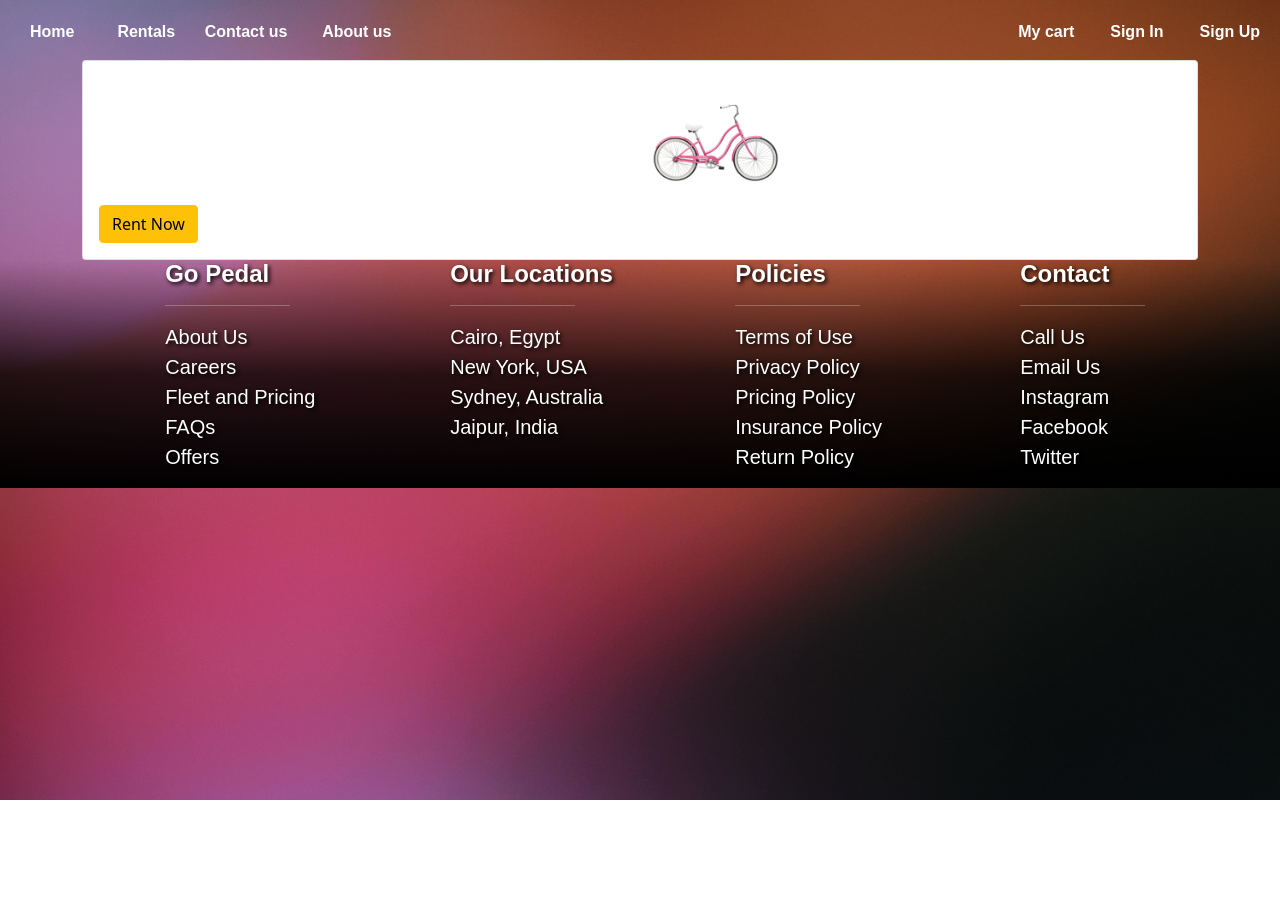
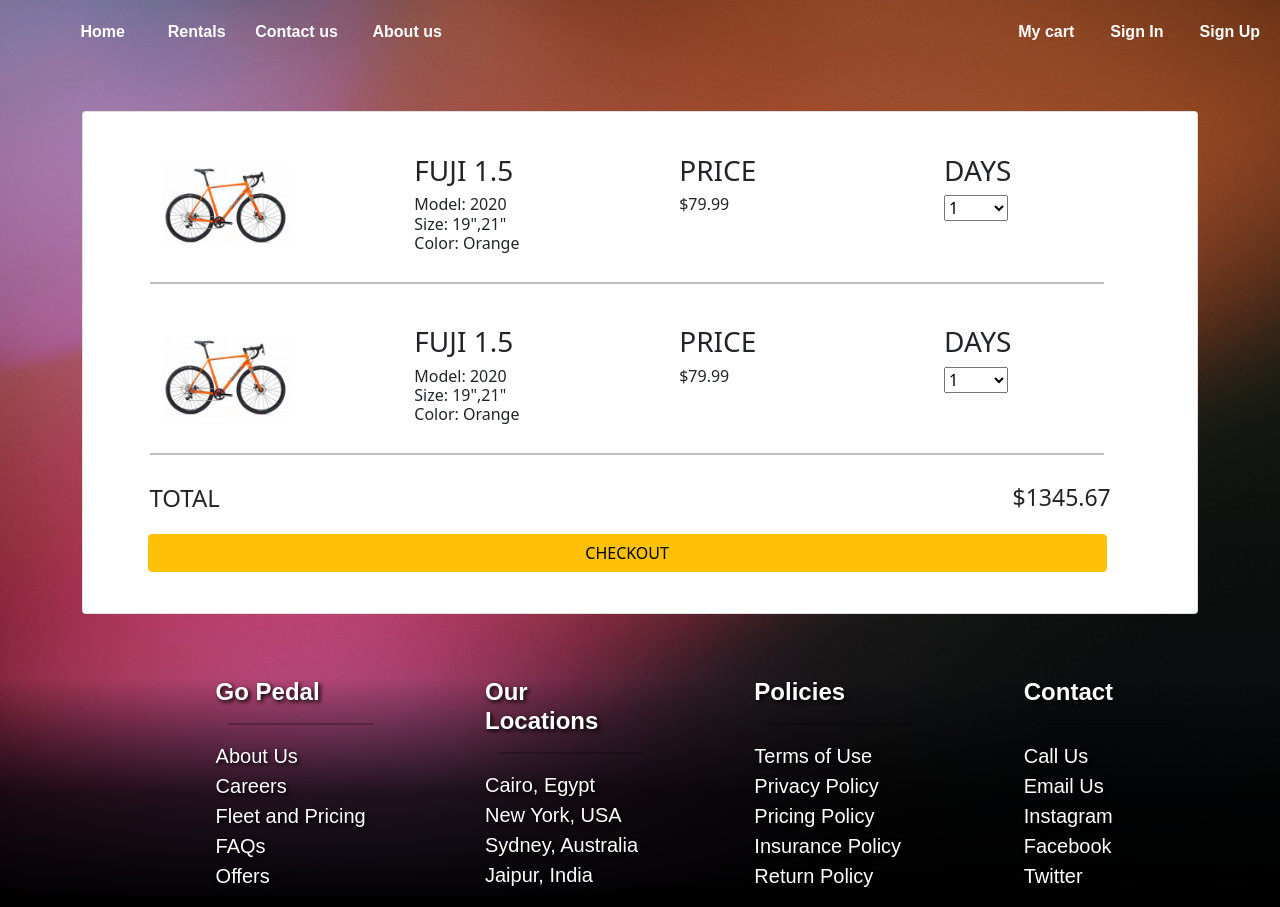
Before and after one commit to alikhaledm/Go-Padel, a website: page cart.html in a window 1280 px wide. Before the commit the page ends 800 px from the top, so only its background shows below. Drawn offline with nearby package versions, Linux system fonts and the light colour scheme.

Commit message:
all pages done

```diff
--- a/cart.html
+++ b/cart.html
@@ -1,19 +1,71 @@
-<html lang="en"><head>
+<html lang="en">
+
+<head>
   <meta charset="utf-8">
   <meta name="viewport" content="width=device-width, initial-scale=1">
   <link rel="stylesheet" href="css/styles.css">
   <link rel="stylesheet" href="css/bootstrap.min.css">
   <title>Sign Up</title>
   <style>
-    body{
+    body {
       background-image: url(images/rentbg.jpg);
       background-size: cover;
     }
-    .card img{
+    .center{
+      margin-top: 4vw;
+      margin-bottom: 5vw;
+    }
+    .card img {
       width: 10vw;
+    }
+
+    .row {
+      margin-left: 3vw;
+      margin-right: 0%;
+    }
+
+    .row hr {
+      width: 90%;
+      color: black;
+      height: 2px;
+      margin-right: 0%;
+      margin-left: 1vw;
+    }
+
+    img {
+      margin: 1vw;
+    }
+
+    h3 {
+      margin-top: 2vw;
+    }
+
+    h5 {
+      font-size: 16px;
+    }
+    .card-body {
+      padding-right: 0%;
+    }
+    select {
+      width: 5vw;
+    }
+    p {
+      text-align: right;
+    }
+    h6{
+      margin-right: 5.8vw;
+      text-align: right;
+      font-size: 23px;
+    }
+    .btn{
+      width: 90.5%;
+      margin-top: 1vw;
+      margin-bottom: 2vw;
+      margin-left: 0.8vw;
     }
   </style>
 </head>
+
 <body>
   <div class="header">
     <div class="menu-bar">
@@ -39,7 +91,7 @@
                   </li>
                 </div>
                 <div class="col-sm-2">
-                  <li class="nav-item" style="padding-left: 30px;";">
+                  <li class="nav-item" style="padding-left: 30px;" ;">
                     <a class="nav-link text-white" href="about.html">About us</a>
                   </li>
                 </div>
@@ -64,17 +116,68 @@
         </ul>
     </div>
   </div>
-          </nav></div>
+  </nav>
+  </div>
   </div>
   <div class="center">
     <div class="container">
       <div class="card mx-auto" id="3rd">
         <div class="card-body">
           <div class="row">
-                       <div class="col"><h1></h1></div>
-                       <div class="col"><img src="images/August1LS-BrightRosePink-SIDE-NeedsClipping-1.png"></div>
+            <div class="col">
+              <img src="images/FUJI-–-CROSS-1.5-1.jpg">
             </div>
-                  <button class="btn btn-warning">Rent Now</button>
+            <div class="col">
+              <h3>FUJI 1.5</h3>
+              <h5>Model: 2020 <br>Size: 19",21"<br>Color: Orange</h5>
+            </div>
+            <div class="col">
+              <h3>PRICE</h3>
+              <h5>$79.99</h5>
+            </div>
+            <div class="col">
+              <h3>DAYS</h3>
+              <h5><select>
+                  <option>1</option>
+                  <option>2</option>
+                  <option>3</option>
+                  <option>4</option>
+                  <option>5</option>
+                  <option>6</option>
+                  <option>7</option>
+                </select></h5>
+            </div>
+            <hr>
+          </div>
+          <div class="row">
+            <div class="col">
+              <img src="images/FUJI-–-CROSS-1.5-1.jpg">
+            </div>
+            <div class="col">
+              <h3>FUJI 1.5</h3>
+              <h5>Model: 2020 <br>Size: 19",21"<br>Color: Orange</h5>
+            </div>
+            <div class="col">
+              <h3>PRICE</h3>
+              <h5>$79.99</h5>
+            </div>
+            <div class="col">
+              <h3>DAYS</h3>
+              <h5><select>
+                  <option>1</option>
+                  <option>2</option>
+                  <option>3</option>
+                  <option>4</option>
+                  <option>5</option>
+                  <option>6</option>
+                  <option>7</option>
+                </select></h5>
+            </div>
+            <hr>
+            <div class="col"><h4 style="margin-top: 1vw;">TOTAL</h4></div>
+            <div class="col"><H6 style="margin-top: 1vw;">$1345.67</H6></div>
+          </div>
+          <div class="row"><button class="btn btn-warning">CHECKOUT</button></div>
         </div>
       </div>
     </div>
@@ -84,8 +187,12 @@
       <div class="row ">
         <div class="col-sm-3">
           <ul class="bullet">
-              <li><h4>Go Pedal</h4></li>
-              <li><hr></li>
+            <li>
+              <h4>Go Pedal</h4>
+            </li>
+            <li>
+              <hr>
+            </li>
             <li>About Us</li>
             <li>Careers</li>
             <li><a href="rent.html">Fleet and Pricing</a></li>
@@ -93,36 +200,56 @@
             <li>Offers</li>
           </ul>
         </div>
-          <div class="col-sm-3"><ul class="bullet">
-            <li><h4>Our Locations</h4></li>
-            <li><hr></li>
+        <div class="col-sm-3">
+          <ul class="bullet">
+            <li>
+              <h4>Our Locations</h4>
+            </li>
+            <li>
+              <hr>
+            </li>
             <li>Cairo, Egypt</li>
             <li>New York, USA</li>
             <li>Sydney, Australia</li>
             <li>Jaipur, India</li>
-          </ul></div>
-          <div class="col-sm-3"><ul class="bullet">
-            <li><h4>Policies</h4></li>
-            <li><hr></li>
+          </ul>
+        </div>
+        <div class="col-sm-3">
+          <ul class="bullet">
+            <li>
+              <h4>Policies</h4>
+            </li>
+            <li>
+              <hr>
+            </li>
             <li>Terms of Use</li>
             <li>Privacy Policy</li>
             <li>Pricing Policy</li>
             <li>Insurance Policy</li>
             <li>Return Policy</li>
-          </ul></div>
-          <div class="col-sm-3"><ul class="bullet">
-            <li><h4>Contact</h4></li>
-            <li><hr></li>
+          </ul>
+        </div>
+        <div class="col-sm-3">
+          <ul class="bullet">
+            <li>
+              <h4>Contact</h4>
+            </li>
+            <li>
+              <hr>
+            </li>
             <li>Call Us</li>
             <li>Email Us</li>
             <li>Instagram</li>
             <li>Facebook</li>
             <li>Twitter</li>
-          </ul></div>
+          </ul>
         </div>
       </div>
     </div>
-    <script src="https://code.jquery.com/jquery-3.5.1.min.js" integrity="sha256-9/aliU8dGd2tb6OSsuzixeV4y/faTqgFtohetphbbj0=" crossorigin="anonymous"></script>
+  </div>
+  <script src="https://code.jquery.com/jquery-3.5.1.min.js"
+    integrity="sha256-9/aliU8dGd2tb6OSsuzixeV4y/faTqgFtohetphbbj0=" crossorigin="anonymous"></script>
   <script src="jquery-3.5.1.min.js"></script>
 </body>
+
 </html>
```
Lines whose indentation alone changed are shown as unchanged.
